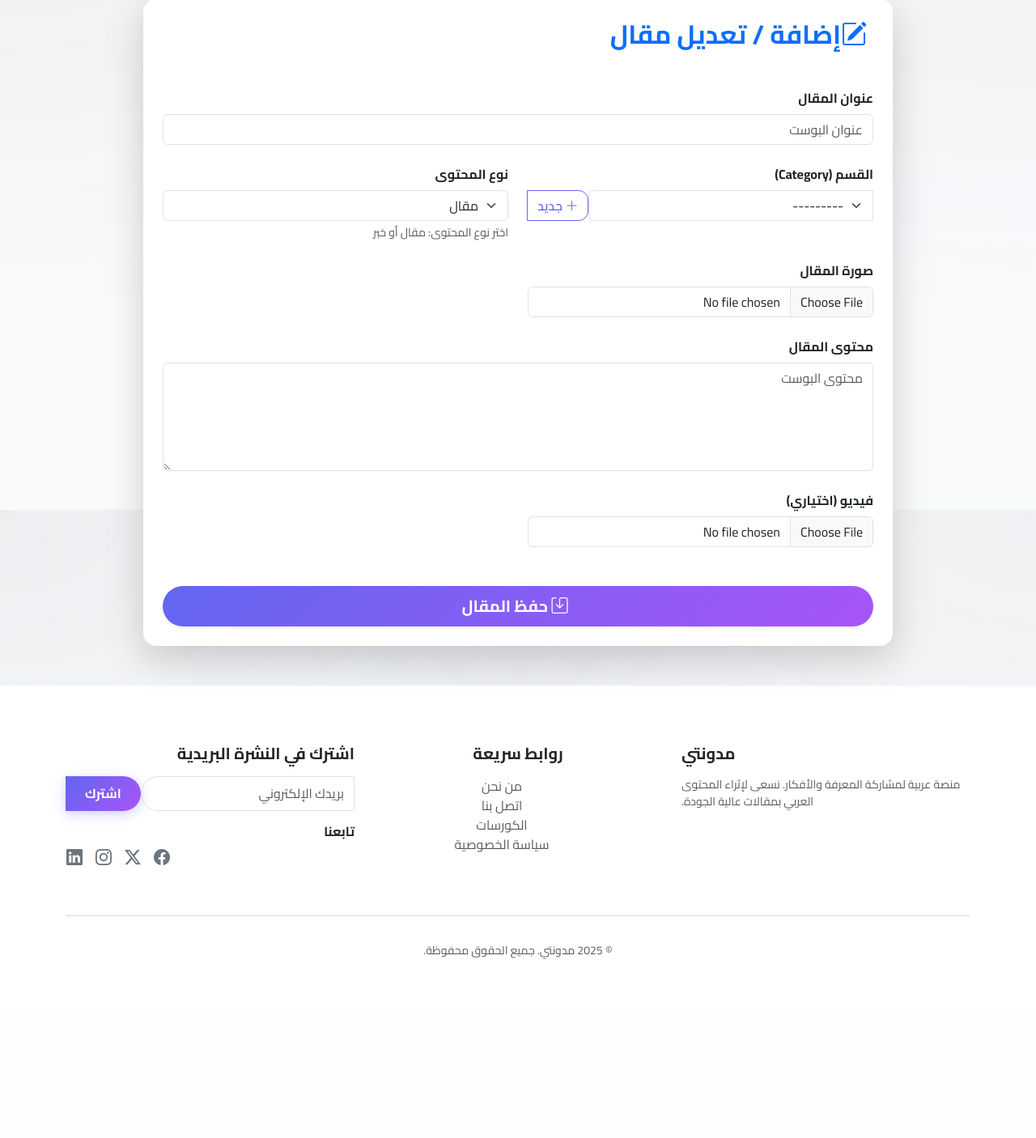
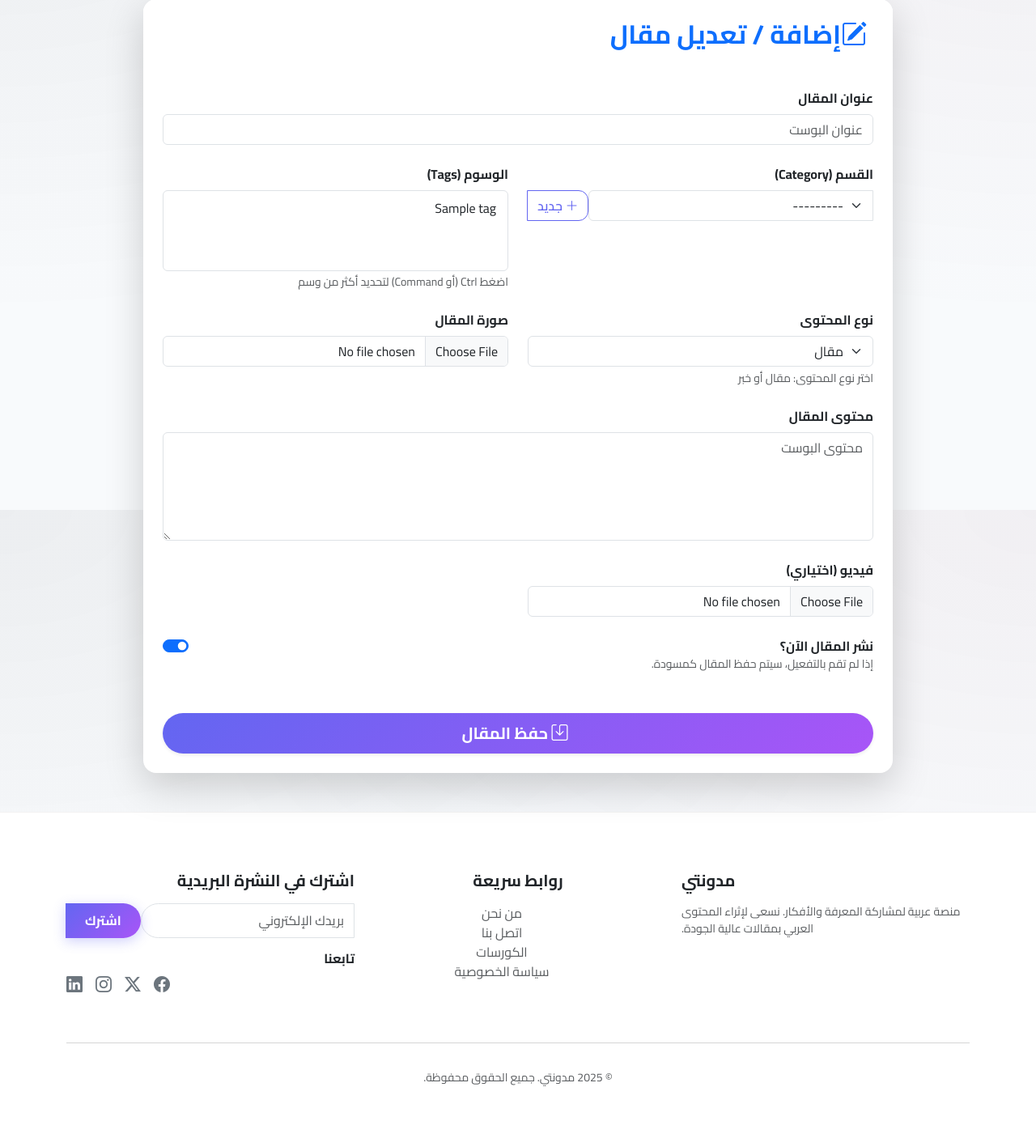
Before and after one commit to mahmoudsalemabdelrahman/SimpleProject, a Django app: page /post/new/ in a window 1280 px wide. Shown: the part 170-1576 px from the top of the page at 81% size. Before the commit the page ends 1355 px from the top, so only its background shows below. Run offline with Django 5.2, Linux system fonts and the light colour scheme; a user stored in the database is signed in; tables that the repository leaves empty hold one stand-in row (values such as "Sample post"); data that the repository does not hold is empty; some libraries are stand-ins or nearby versions.

Commit message:
Enhance PostForm: Add published field and UI

```diff
--- a/mysite/blog/forms.py
+++ b/mysite/blog/forms.py
@@ -13,7 +13,7 @@ class PostForm(forms.ModelForm):
 
     class Meta:
         model = Post
-        fields = ['title', 'content', 'category', 'tags', 'post_type', 'image', 'video']
+        fields = ['title', 'content', 'category', 'tags', 'post_type', 'image', 'video', 'published']
         widgets = {
             'title': forms.TextInput(attrs={'class': 'form-control', 'placeholder': 'عنوان البوست'}),
             'content': forms.Textarea(attrs={'class': 'form-control', 'placeholder': 'محتوى البوست', 'rows': 5}),
@@ -22,6 +22,7 @@ class PostForm(forms.ModelForm):
             # لاحظ: أزلنا post_type من هنا لأننا عرّفناه أعلاه
             'image': forms.ClearableFileInput(attrs={'class': 'form-control'}),
             'video': forms.ClearableFileInput(attrs={'class': 'form-control'}),
+            'published': forms.CheckboxInput(attrs={'class': 'form-check-input'}),
         }
 
     def clean_post_type(self):
--- a/mysite/blog/templates/blog/post_form.html
+++ b/mysite/blog/templates/blog/post_form.html
@@ -75,6 +75,12 @@
               </div>
 
               <div class="col-md-6">
+                <label class="form-label fw-bold">الوسوم (Tags)</label>
+                {{ form.tags }}
+                <small class="text-muted">اضغط Ctrl (أو Command) لتحديد أكثر من وسم</small>
+              </div>
+
+              <div class="col-md-6">
                 <label class="form-label fw-bold">نوع المحتوى</label>
                 {{ form.post_type }}
                 <small class="text-muted d-block mt-1"
@@ -95,6 +101,14 @@
               <div class="col-md-6">
                 <label class="form-label fw-bold">فيديو (اختياري)</label>
                 {{ form.video }}
+              </div>
+
+              <div class="col-12">
+                <div class="form-check form-switch">
+                  {{ form.published }}
+                  <label class="form-check-label fw-bold" for="{{ form.published.id_for_label }}">نشر المقال الآن؟</label>
+                  <small class="text-muted d-block">إذا لم تقم بالتفعيل، سيتم حفظ المقال كمسودة.</small>
+                </div>
               </div>
             </div>
 
--- a/mysite/blog/views.py
+++ b/mysite/blog/views.py
@@ -161,8 +161,7 @@ def post_create(request):
             # التأكد من وجود post_type، وإلا استخدم القيمة الافتراضية
             if not post.post_type:
                 post.post_type = 'article'
-            # التأكد من نشر المقال
-            post.published = True
+
             post.save()
             form.save_m2m()  # حفظ الـ tags والعلاقات الأخرى
             return redirect('post_list')
```
